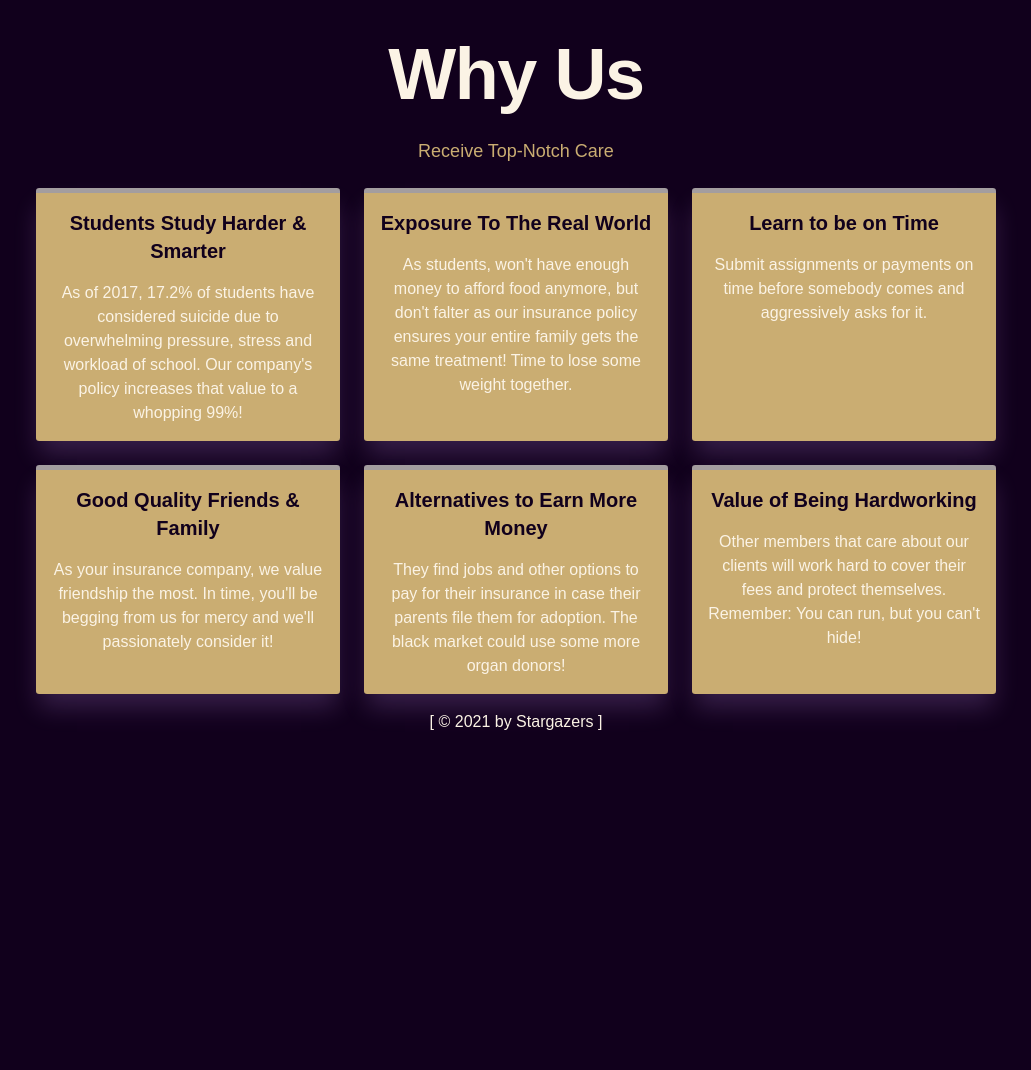
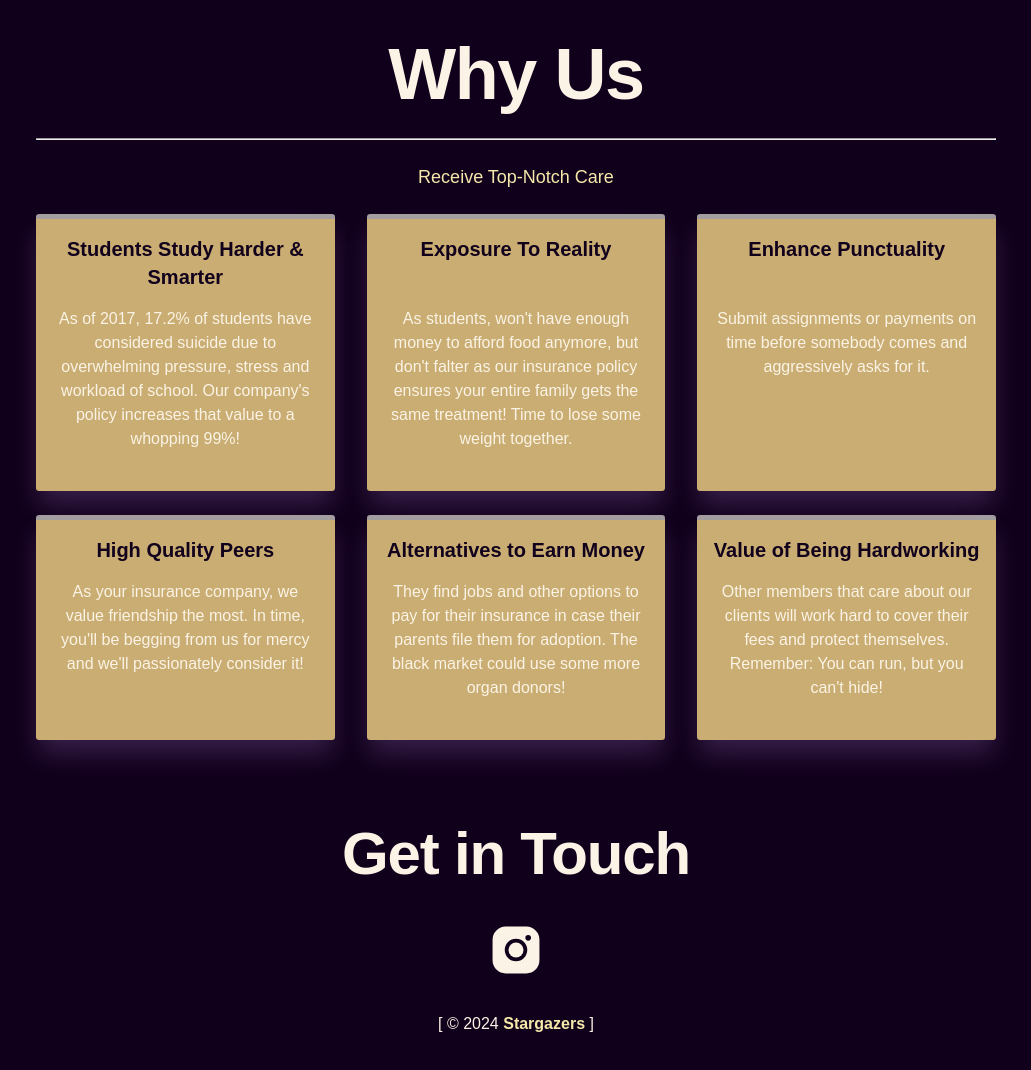
Before and after one commit to Lawrensu/Stargazers-Insurance-Company, a website built with Vite: page index.html in a window 1280 px wide. Shown: the part 1740-2810 px from the top of the page, without its empty margins (124-1155 px from the left). Before the commit the page ends 2474 px from the top, so only its background shows below. Built offline with nearby package versions, Linux system fonts and the light colour scheme; a web font is replaced by a local one.

Commit message:
Added footer

```diff
--- a/index.html
+++ b/index.html
@@ -48,10 +48,9 @@
 
         <div class="who__desc-wrapper">
           <h1 class="who__title">Who We Are</h1>
+          <hr>
           <p class="who__desc">We gaze upon the stars to look beyond. We are a school-based company that works in cooperation with the school. We ensure students are backed up financially by the time they finish their SPM. The more money that they invest into the company the more money they could potentially earn back. We ensure students will work hard to earn parts of their money back and pay the price if they don't. In theory, our insurance company is fool-proof, and we are very certain that practically, it would be even better.
           </p>
-
-          <hr>
 
           <p class="who__desc">
           The certainty of students getting smarter and teachers getting wealthier is up 110% with our organised system, constructed by our respected CEO, Lawrence Lian. Sure, maybe Stargazers is for now, only exclusive to SMK Pujut, but we would like to spread our company worldwide to aid helpless students into performing better. We hope to achieve this goal by 2035 and make the world a smarter place.</p>
@@ -62,6 +61,7 @@
       <!-- Why choose us -->
       <section class="why container">
         <h1 class="why__title">Why Us</h1>
+        <hr>
         <p class="why__desc">Receive Top-Notch Care</p>
 
         <!-- First part of why -->
@@ -72,12 +72,12 @@
           </div>
 
           <div class="why__box">
-            <h1 class="why__reason">Exposure To The Real World</h1>
+            <h1 class="why__reason">Exposure To Reality</h1>
             <p class="why__explanation">As students, won't have enough money to afford food anymore, but don't falter as our insurance policy ensures your entire family gets the same treatment! Time to lose some weight together.</p>
           </div>
 
           <div class="why__box">
-            <h1 class="why__reason">Learn to be on Time</h1>
+            <h1 class="why__reason">Enhance Punctuality</h1>
             <p class="why__explanation">Submit assignments or payments on time before somebody comes and aggressively asks for it.</p>
           </div>
         </div>
@@ -85,12 +85,12 @@
         <!-- Second part of why -->
         <div class="why__wrapper">
           <div class="why__box">
-            <h1 class="why__reason">Good Quality Friends & Family</h1>
+            <h1 class="why__reason">High Quality Peers</h1>
             <p class="why__explanation">As your insurance company, we value friendship the most. In time, you'll be begging from us for mercy and we'll passionately consider it!</p>
           </div>
 
           <div class="why__box">
-            <h1 class="why__reason">Alternatives to Earn More Money</h1>
+            <h1 class="why__reason">Alternatives to Earn Money</h1>
             <p class="why__explanation">They find jobs and other options to pay for their insurance in case their parents file them for adoption. The black market could use some more organ donors!</p>
           </div>
 
@@ -103,10 +103,17 @@
       </section>
     </main>
 
-    <footer class="footer container section">
+    <footer class="footer container">
+      <h1 class="footer__title">Get in Touch</h1>
 
+      <a href="https://www.instagram.com/starry_beaches/?hl=en" target="_blank" class="footer__ig">
+        <svg fill="currentColor" viewBox="0 0 24 24" xmlns="http://www.w3.org/2000/svg">
+          <path d="M12 15a3 3 0 1 0 0-6 3 3 0 0 0 0 6Z"></path>
+          <path d="M16.125 2.625h-8.25a5.25 5.25 0 0 0-5.25 5.25v8.25a5.25 5.25 0 0 0 5.25 5.25h8.25a5.25 5.25 0 0 0 5.25-5.25v-8.25a5.25 5.25 0 0 0-5.25-5.25ZM12 16.5a4.5 4.5 0 1 1 0-9 4.5 4.5 0 0 1 0 9Zm4.875-8.25a1.125 1.125 0 1 1 0-2.25 1.125 1.125 0 0 1 0 2.25Z"></path>
+        </svg>
+      </a>
 
-      <p class="footer__copyright">[ &copy; 2021 by Stargazers ]</p>
+      <p class="footer__copyright">[ &copy; 2024 <strong>Stargazers</strong> ]</p>
     </footer>
 
     <script type="module" src="./src/main.js"></script>
--- a/styles/components/footer.css
+++ b/styles/components/footer.css
@@ -2,17 +2,37 @@
 /* If Desktop first style then (max-width) */
 
 .footer {
+    margin-top: 5em;
+    margin-bottom: 3em;
+    display: flex;
+    flex-direction: column;
+    align-items: center;
+    grid-gap: 2em;
+}
 
+.footer__title {
+    font-size: var(--size-6xl);
+    font-weight: 800;
+    letter-spacing: -0.02em;
+}
+
+.footer__ig {
+    display: block;
+    color: var(--clr-light);
+    width: var(--size-6xl);
+
+    transition: color 0.3s, transform 0.3s;
+}
+
+.footer__ig:hover {
+    color: var(--clr-yellow);
+    transform: scale(1.1);
 }
 
 .footer__copyright {
     font-size: var(--size-base);
     text-align: center;
 }
-
-
-
-
 
 
 
--- a/styles/components/home-page.css
+++ b/styles/components/home-page.css
@@ -78,7 +78,7 @@
 
 .why__desc {
     font-size: var(--size-base);
-    color: var(--clr-peach);
+    color: var(--clr-yellow);
     text-align: center;
 }
 
@@ -86,11 +86,13 @@
     display: grid;
     grid-gap: 1.5em;
     grid-template-columns: repeat(auto-fit, minmax(15em, 1fr));
+    grid-template-rows: auto auto;
 }
 
 .why__box {
-    display: flex;
-    flex-direction: column;
+    display: grid;
+    grid-template-rows: subgrid;
+    grid-row: span 3;
     padding: 1rem;
     gap: 1em;
     text-align: center;
@@ -210,8 +212,15 @@
 
 /* xL */
 @media (min-width: 1280px) {
+
     .who {
         gap: 1em;
+    }
+
+
+    /* Why section */
+    .why__wrapper {
+        grid-gap: 2em;
     }
 }
 
```
